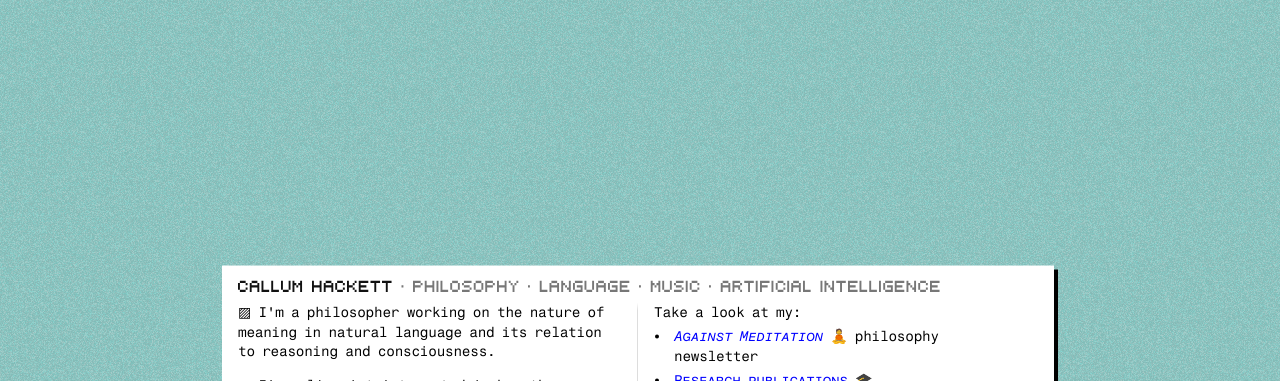
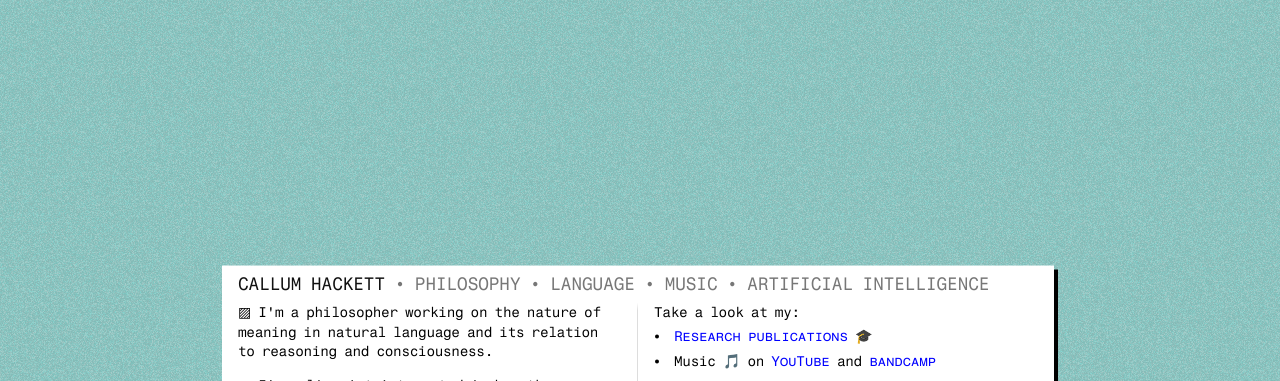
Before and after one commit to callumhackett/callumhackett.github.io, a Jekyll site: the page built from index.html, in a window 1280 px wide, cut to the strip 0-381 px from the top of the page. Built offline with Jekyll 4.4.1, drawn with Linux system fonts in a browser that asks for light colours.

Commit message:
minor updates

```diff
--- a/assets/css/main.css
+++ b/assets/css/main.css
@@ -1,9 +1,4 @@
 /* Font Imports */
-@font-face {
-    font-family: 'uni0553';
-    src: url('/assets/fonts/uni0553.woff') format('woff');
-    font-style: normal;
-}
 @font-face {
     font-family: 'fragment mono';
     src: url('/assets/fonts/fragmentmono-regular.woff2') format('woff2');
@@ -92,8 +87,7 @@ body {
 #title-bar p, h1 {
     font-family: var(--accent-font);
     font-weight: normal;
-    letter-spacing: 0.25px;
-    word-spacing: 2px;
+    letter-spacing: 0px;
     transform-origin: top left;
     transform: scalex(var(--accent-font-scale));
     width: calc(100% / var(--accent-font-scale));
@@ -106,7 +100,7 @@ body, p, li {
     font-family: var(--body-font);
     font-size: var(--body-font-size);
     line-height: var(--body-line-height);
-    letter-spacing: -0.25px;
+    letter-spacing: -0.33px;
     word-spacing: -1px;
     margin-block-start: 0 !important;
 }
--- a/assets/css/variables.css
+++ b/assets/css/variables.css
@@ -16,8 +16,8 @@
     --selection-color: #fff;
 
     /* Font Families */
-    --accent-font: 'uni0553', 'fragment mono', 'roboto mono', monospace;
-    --accent-font-scale: 0.85;
+    --accent-font: 'fragment mono', 'roboto mono', monospace;
+    --accent-font-scale: 0.95;
     --body-font: 'fragment mono', 'roboto mono', monospace;
     --title-small-size: 18px;
     --body-font-size: 14px;
--- a/index.html
+++ b/index.html
@@ -4,7 +4,7 @@ title: Home
 ---
 Take a look at my:
 <ul>
-  <li><a target="_blank" href="https://againstmeditation.substack.com/"><em>Against Meditation</em></a> 🧘 philosophy newsletter</li>
+  <!--<li><a target="_blank" href="https://againstmeditation.substack.com/"><em>Against Meditation</em></a> 🧘 philosophy newsletter</li><-->
   <li><a href="{{ site.url }}/publications.html">Research publications 🎓</a></li>
   <li>Music 🎵 on <a target="_blank" href="https://www.youtube.com/@holberg_music">YouTube</a> and <a target="_blank" href="https://holberg.bandcamp.com">bandcamp</a></li>
 </ul>
```
Also changed, not shown: assets/fonts/uni0553.woff (deleted).
